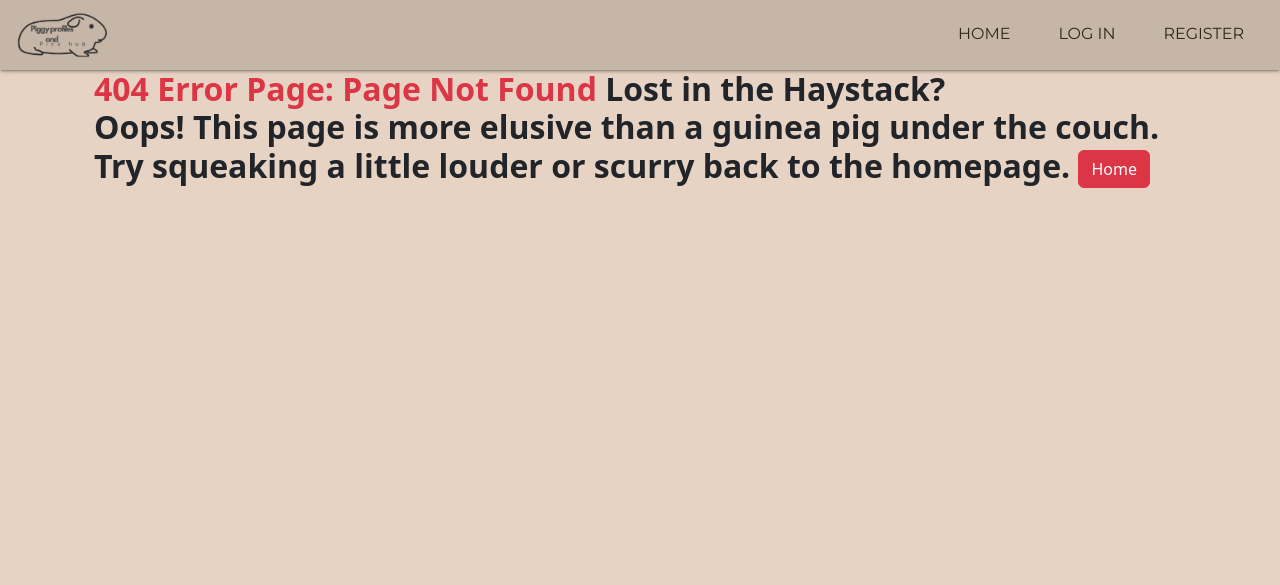
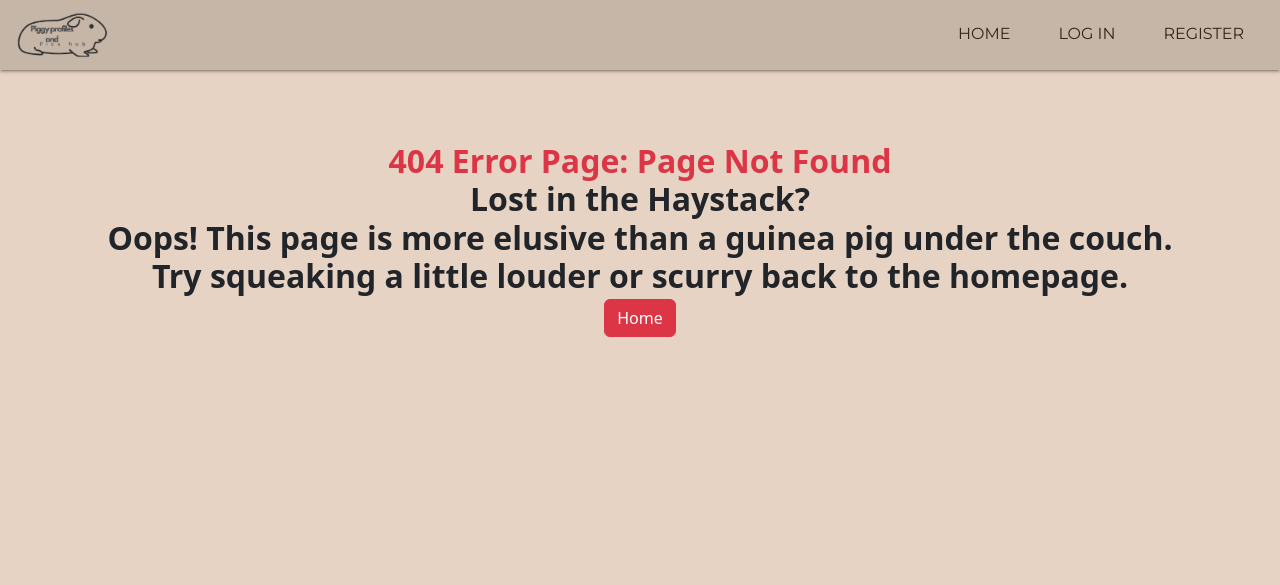
Before and after one commit to marina9222/guinea-pig-database, a Python web app: template templates/404.html in a window 1280 px wide. Shown: the top 585 px of the page. Run offline with Jinja, Linux system fonts and the light colour scheme; the template is opened without the code that fills it, so the values that code supplies are empty.

Commit message:
Add: some bootstrap classes for styling

```diff
--- a/templates/404.html
+++ b/templates/404.html
@@ -2,16 +2,18 @@
 {% block content %}
 
 <!-- Error 404 -->
-<div class="container-fluid">
-    <div class="row">
-        <div class="col">
-           <h2 class="fw-bold">
+<div class="container-fluid text-center">
+    <div class="row mt-4">
+        <div class="col mt-4">
+           <h2 class="fw-bold mt-4">
                 <span class="text-danger">404 Error Page: Page Not Found</span>
+                <br>
                 Lost in the Haystack?
                 <br>
                 Oops! This page is more elusive than a guinea pig under the couch.
                 <br>
                 Try squeaking a little louder or scurry back to the homepage.
+                <br>
                 <a href="{{ url_for('get_pets') }}" class="btn btn-danger">Home</a>
             </h2>
         </div>
```
Also changed, not shown: templates/500.html (+6 -4 lines).
